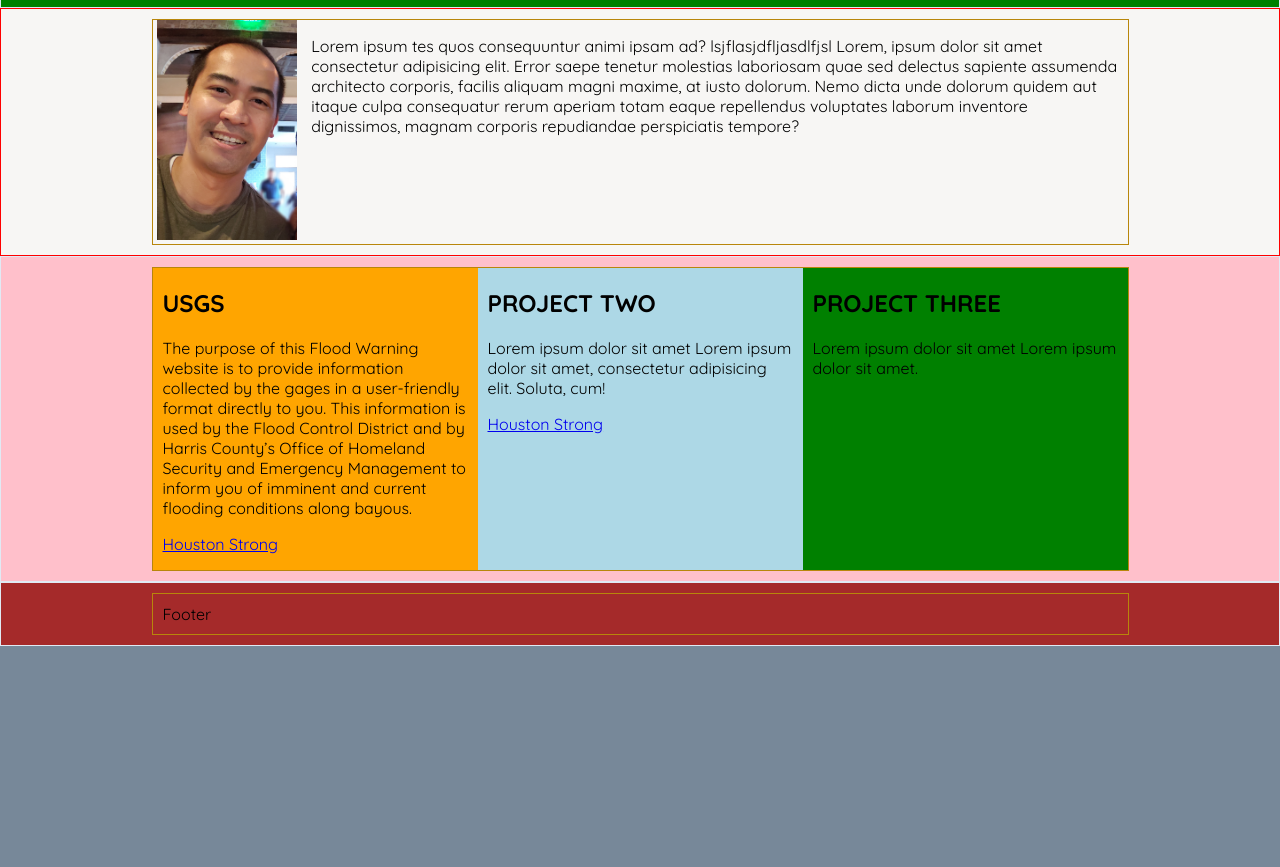
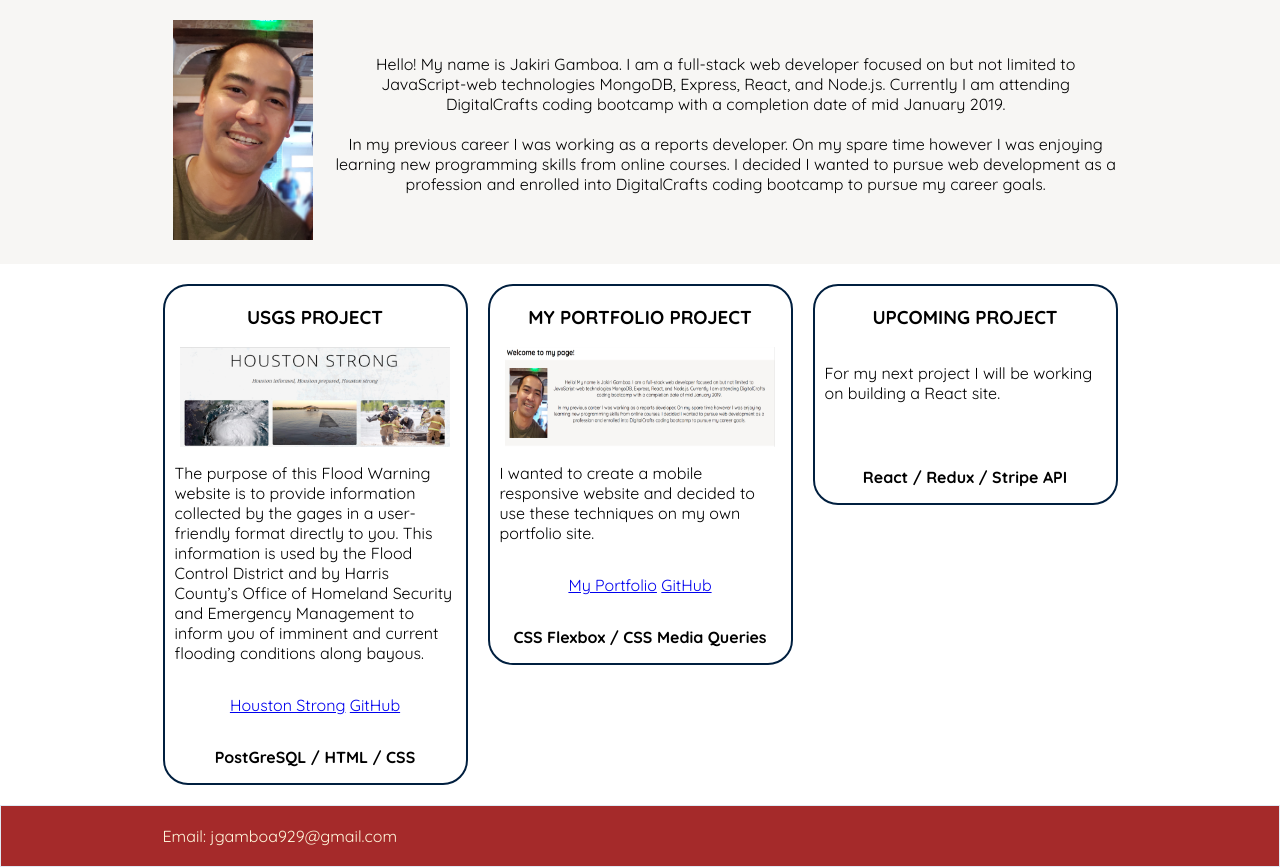
Before and after one commit to jg00/portfolio-jg, a website: page index.html in a window 1280 px wide. Shown: the part 56-923 px from the top of the page. Before the commit the page ends 800 px from the top, so only its background shows below. Drawn offline with Linux system fonts and the light colour scheme.

Commit message:
Updates to portfolio

```diff
--- a/index.html
+++ b/index.html
@@ -1,113 +1,183 @@
 <!DOCTYPE html>
 <html lang="en">
   <head>
-    <meta charset="UTF-8">
-    <meta name="viewport" content="width=device-width, initial-scale=1.0">
-    <meta http-equiv="X-UA-Compatible" content="ie=edge">
+    <meta charset="UTF-8" />
+    <meta name="viewport" content="width=device-width, initial-scale=1.0" />
+    <meta http-equiv="X-UA-Compatible" content="ie=edge" />
 
     <title>JG</title>
 
-    <!-- <link href="https://fonts.googleapis.com/css?family=Montserrat:400,600" rel="stylesheet"> -->
-    <link href="https://fonts.googleapis.com/css?family=Quicksand:400,700" rel="stylesheet">
-    <link rel="stylesheet" href="style.css" type="text/css">
-
+    <!--
+      <link href="https://fonts.googleapis.com/css?family=Montserrat:400,600" rel="stylesheet">
+    -->
+    <link
+      href="https://fonts.googleapis.com/css?family=Quicksand:400,700"
+      rel="stylesheet"
+    />
+    <link rel="stylesheet" href="style.css" type="text/css" />
   </head>
   <body>
-
     <!-- <div id="main-container"> -->
-
 
     <nav id="nav" class="class-section-settings">
       <div id="main-container">
-                <div class="class-content-attributes">Nav</div>
+        <div class="rowitems">
+          <div id="item-nav1">
+            <div class="class-content-attributes-padding-left-right">
+              <div class="nav-header">
+                <h2 class="h2-padding">Welcome to my page!</h2>
+              </div>
+            </div>
+          </div>
+          <div id="item-nav2">
+            <div class="class-content-attributes-padding-left-right">
+              <div>
+                <!--
+                  Placeholder - Lorem, ipsum dolor sit amet consectetur adipisicing elit.
+                -->
+              </div>
+            </div>
+          </div>
+        </div>
       </div>
     </nav>
 
-
     <header id="header" class="class-section-settings">
-
       <div id="main-container">
-
         <div class="rowitems">
-
-                    <div id="item-h1"  class="class-content-attributes">
-                        <img src="images/pic01.png" alt="selfie">
+          <div id="item-h1" class="class-content-attributes">
+            <img src="images/pic01.png" alt="selfie" id="img-selfie" />
           </div>
 
           <div id="item-h2" class="class-content-attributes">
-                        <p>Lorem ipsum tes quos consequuntur animi ipsam ad? lsjflasjdfljasdlfjsl  Lorem, ipsum dolor sit amet consectetur adipisicing elit. Error saepe tenetur molestias laboriosam quae sed delectus sapiente assumenda architecto corporis, facilis aliquam magni maxime, at iusto dolorum. Nemo dicta unde dolorum quidem aut itaque culpa consequatur rerum aperiam totam eaque repellendus voluptates laborum inventore dignissimos, magnam corporis repudiandae perspiciatis tempore?
-
+            <div id="item-h2-inner-flex">
+              <p class="item-h2-inner-flex-p">
+                Hello! My name is Jakiri Gamboa. I am a full-stack web developer
+                focused on but not limited to JavaScript-web technologies
+                MongoDB, Express, React, and Node.js. Currently I am attending
+                DigitalCrafts coding bootcamp with a completion date of mid
+                January 2019.
+              </p>
+              <br />
+              <p class="item-h2-inner-flex-p">
+                In my previous career I was working as a reports developer. On
+                my spare time however I was enjoying learning new programming
+                skills from online courses. I decided I wanted to pursue web
+                development as a profession and enrolled into DigitalCrafts
+                coding bootcamp to pursue my career goals.
               </p>
             </div>
-
           </div>
-
         </div>
-
+      </div>
     </header>
 
+    <main id="main" class="class-section-settings">
+      <div id="main-container">
+        <div class="rowitems">
+          <div id="item-m1">
+            <div
+              class="class-content-attributes-padding-left-right rcorners class-content-attributes-margin-all div-flex-mini-container"
+            >
+              <h3>USGS PROJECT</h3>
 
-        <main id="main" class="class-section-settings">
-
-            <div id="main-container">
-
-                <div class="rowitems">
-
-                    <div id="item-m1">
-
-                        <div class="class-content-attributes-padding-left-right">
-                            <h2>USGS</h2>
+              <img
+                src="images/hs-small.png"
+                alt="hs-small"
+                class="resize-small-img"
+              />
 
               <p>
-                                The purpose of this Flood Warning website is to provide information collected by the gages in a user-friendly format directly to you. This information is used by the Flood Control District and by Harris County’s Office of Homeland Security and Emergency Management to inform you of imminent and current flooding conditions along bayous.
+                The purpose of this Flood Warning website is to provide
+                information collected by the gages in a user-friendly format
+                directly to you. This information is used by the Flood Control
+                District and by Harris County’s Office of Homeland Security and
+                Emergency Management to inform you of imminent and current
+                flooding conditions along bayous.
               </p>
 
               <p>
-                                <a href="https://houston-water-levels.herokuapp.com/">Houston Strong</a>
+                <a href="https://houston-water-levels.herokuapp.com/"
+                  >Houston Strong</a
+                >
+                <a href="https://github.com/jg00/Houston-Flood-Gauges.git"
+                  >GitHub</a
+                >
               </p>
+
+              <div class="technologies-formatting">
+                <p>PostGreSQL / HTML / CSS</p>
               </div>
-
+            </div>
           </div>
 
           <div id="item-m2">
-                        <div class="class-content-attributes-padding-left-right">
-                            <h2>PROJECT TWO</h2>
+            <div
+              class="class-content-attributes-padding-left-right rcorners class-content-attributes-margin-all div-flex-mini-container"
+            >
+              <h3>MY PORTFOLIO PROJECT</h3>
+
+              <img
+                src="images/portfolio-small.png"
+                alt="portfolio-small"
+                class="resize-small-img"
+              />
+
               <p>
-                                Lorem ipsum dolor sit amet Lorem ipsum dolor sit amet, consectetur adipisicing elit. Soluta, cum!
+                I wanted to create a mobile responsive website and decided to
+                use these techniques on my own portfolio site.
               </p>
               <p>
-                                    <a href="https://houston-water-levels.herokuapp.com/">Houston Strong</a>
+                <a href="https://portfolio-jg.herokuapp.com/">My Portfolio</a>
+                <a href="https://github.com/jg00/portfolio-jg.git">GitHub</a>
               </p>
+
+              <div class="technologies-formatting">
+                <p>CSS Flexbox / CSS Media Queries</p>
+              </div>
             </div>
           </div>
 
           <div id="item-m3">
-                        <div class="class-content-attributes-padding-left-right">
-                            <h2>PROJECT THREE</h2>
+            <div
+              class="class-content-attributes-padding-left-right rcorners class-content-attributes-margin-all div-flex-mini-container"
+            >
+              <h3>UPCOMING PROJECT</h3>
+              <!-- <div class="div-flex-mini-container"> -->
+              <!-- <img -->
+              <!-- src="images/portfolio-small.png" -->
+              <!-- alt="portfolio-small" -->
+              <!-- class="resize-small-img" -->
+              <!-- /> -->
+              <!-- </div> -->
+
               <p>
-                                Lorem ipsum dolor sit amet Lorem ipsum dolor sit amet.
+                For my next project I will be working on building a React site.
               </p>
+              <p>
+                <!-- <a href="https://houston-water-levels.herokuapp.com/" -->
+                <!-- >Houston Strong</a -->
+                <!-- > -->
+                <!--
+                  <a href="https://github.com/jg00/Houston-Flood-Gauges.git"
+                -->
+                <!-- >GitHub</a -->
+                <!-- > -->
+              </p>
+
+              <div class="technologies-formatting">
+                <p>React / Redux / Stripe API</p>
               </div>
             </div>
-
           </div>
-
         </div>
-
+      </div>
     </main>
-
 
     <footer id="footer" class="class-section-settings">
       <div id="main-container">
-                <div class="class-content-attributes">Footer</div>
+        <div class="class-content-attributes">Email: jgamboa929@gmail.com</div>
       </div>
     </footer>
-
-
-
-    <!-- </div> -->
-
-
-
   </body>
 </html>
--- a/style.css
+++ b/style.css
@@ -1,105 +1,130 @@
 html {
   /* font-family: 'Montserrat', sans-serif; */
-    font-family: 'Quicksand', sans-serif;
+  font-family: "Quicksand", sans-serif;
   /* font-size: 1.5em; */
-    background-color: lightslategray;
+  /* background-color: lightslategray; */
 }
 
 body {
   margin: 0;
   min-height: 100vh;
-
 }
-
 
 img {
   width: 140px;
   height: 220px;
+
+  margin-top: 16px;
+  padding: 0px 10px 0 20px;
 }
-
 
 /* Spacing for content all ar0und */
 .class-content-attributes {
   padding: 10px;
 }
 
-
 /* Spacing for content left and right */
 .class-content-attributes-padding-left-right {
   padding: 0 10px;
 }
 
+/* Margin for content all around */
+.class-content-attributes-margin-all {
+  margin: 10px;
+}
+
+/* Rounded corners for content */
+.rcorners {
+  border-radius: 25px;
+  border: 2px solid #001f3f;
+}
+
+.class-content-attributes-margin-all {
+  margin: 10px;
+}
 
 /* Main Container */
 #main-container {
   /* display: flex;
     flex-direction: column;*/
-    border: 1px solid darkgoldenrod;
+  /* border: 1px solid darkgoldenrod; */
 
   max-width: 975px;
   margin: 0 auto;
   padding: 0;
-
-
 }
 
 /* Section Settings */
 .class-section-settings {
-    border: 1px solid red;
+  /* border: 1px solid red; */
+  padding: 0 10 10px 0;
 }
-
 
 /* Sections - Base Settings */
 #nav {
   /* border: 1px solid lightgrey; */
-    border: 1px solid #E0EAF4;
-    background-color: green;
-    padding: 10px;
+  /* border: 1px solid #e0eaf4; */
+  /* background-color: green; */
+  padding: 10px 0;
 }
 #header {
   /* border: 1px solid lightgrey; */
-    background-color: #F7F6F4;
-    padding: 10px 0;
+  background-color: #f7f6f4;
+  padding: 10px 0 20px 0;
 }
 #main {
   /* border: 1px solid lightgrey; */
-    border: 1px solid #E0EAF4;
-    background-color: pink;
+  /* border: 1px solid #e0eaf4; */
+  /* background-color: pink; */
   padding: 10px 0;
 }
 #footer {
   /* border: 1px solid lightgrey; */
-    border: 1px solid #E0EAF4;
+  border: 1px solid #e0eaf4;
   background-color: brown;
   padding: 10px;
+  color: cornsilk;
 }
 
+/****** Navigation ******/
+.sticky {
+  position: fixed;
+  height: 50px;
+  z-index: 1000;
+  width: 100%;
+  opacity: 0.9;
+}
 
+#nav .rowitems {
+  display: flex;
+  /* justify-content: center; */
+}
 
+#nav .h2-padding {
+  margin: 0;
+  /* background-color: blue; */
+}
 
-
-
-
-
-/* Section Details - Header */
+/****** Section Details - Header ******/
 #header .rowitems {
   display: flex;
   flex-direction: row;
-    flex-wrap: wrap;
+  /* flex-wrap: wrap; */
   /* align-items: stretch; */
   /* justify-content: space-evenly; */
   /* min-height: 30vh; */
-    flex-basis: 30vh;
 
-
+  /* flex-basis: 500vh; */
 
   /* padding: 10px; */
+
+  min-width: 325px;
 }
 
 #header #item-h1 {
   /* flex: 4 1 0%; */
   flex-grow: 1;
-    background-color: #F7F6F4;
+  background-color: #f7f6f4;
   padding: 0 0 0 0;
 
   color: white;
@@ -108,14 +133,13 @@ img {
   /* flex-basis: 20%; */
 
   /* justify-content: stretch; */
-
-
-
 }
 
 #header #item-h2 {
+  display: flex;
+  flex-direction: column;
   flex: 3 1 80%;
-    background-color: #F7F6F4;
+  background-color: #f7f6f4;
   /* padding: 10px; */
   /* flex-grow: 3; */
   /* flex-shrink: 1;  */
@@ -123,22 +147,17 @@ img {
   padding: 0 10px;
   font-size: 1em;
 
-    /* text-align: center; */
-
+  text-align: center;
+  align-items: center;
+  justify-content: center;
 }
 
+#header #item-h2 #item-h2-inner-flex .item-h2-inner-flex-p {
+  /* color: red; */
 
-
-
-
-
-
-
-
-
-
-
-
+  margin: 0;
+  font-size: 1em;
+}
 
 /* Section Details - Main */
 #main .rowitems {
@@ -156,22 +175,22 @@ img {
   /* padding: 10px; */
 }
 
-#main #item-m1{
+#main #item-m1 {
   /* flex: 1 1 50%; */
   flex-grow: 1;
   flex-basis: 25%;
-    background-color: orange;
+  /* background-color: orange; */
+  /* border: 1px solid white; */
   /* padding: 10px 0; */
 
   /* flex: 1 1 25%; */
   /* width: 25%;*/
   min-width: 325px;
-
 }
 
 #main #item-m2 {
   /* flex: 1 1 50%; */
-    background-color: lightblue;
+  /* background-color: lightblue; */
   /* padding: 10px; */
   flex-grow: 1;
   flex-basis: 25%;
@@ -180,13 +199,11 @@ img {
   /* flex: 1 1 25%; */
   /* width: 25%; */
   min-width: 325px;
-
 }
-
 
 #main #item-m3 {
   /* flex: 1 1 50%; */
-    background-color: green;
+  /* background-color: green; */
   /* padding: 10px; */
   flex-grow: 1;
   flex-basis: 25%;
@@ -196,20 +213,12 @@ img {
   /* flex: 1 1 25%; */
   /* width: 25%; */
   min-width: 325px;
-
 }
-
 
 /*
 #main #main-container {
     background-color: lightgreen;
 } */
-
-
-
-
-
-
 
 /* Flex items */
 .half {
@@ -220,13 +229,35 @@ img {
   flex-basis: 33.33333%;
 }
 
+/****** Format paragraphs and text ******/
+.technologies-formatting {
+  font-weight: 600;
+}
 
+/****** Flex other sections ******/
+.div-flex-mini-container {
+  display: flex;
+  flex-direction: column;
+  align-items: center;
+}
 
-/*
+/****** Image resize ******/
+.resize-small-img {
+  width: 270px;
+  height: 100px;
 
-@media only screen and (max-width: 768px) {
-    #item-m1 {
-        width: 100%;
+  margin-top: 0px;
+  padding: 0;
+}
+
+/****** Media queries ******/
+@media only screen and (max-width: 525px) {
+  #header .rowitems {
+    flex-wrap: wrap;
+  }
+
+  #nav .rowitems {
+    /* display: flex; */
+    justify-content: center;
   }
 }
- */
```
Also changed, not shown: images/hs-large.png (added), images/hs-med.png (added), images/hs-small.png (added), images/portfolio-large.png (added), images/portfolio-med.png (added), images/portfolio-small.png (added). Lines whose indentation alone changed are shown as unchanged.
